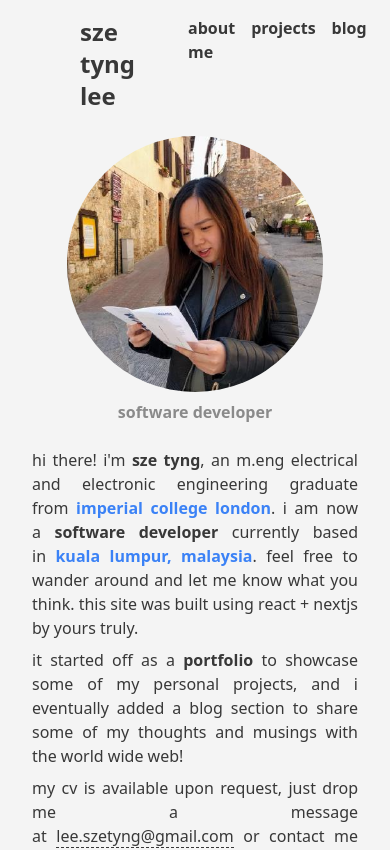
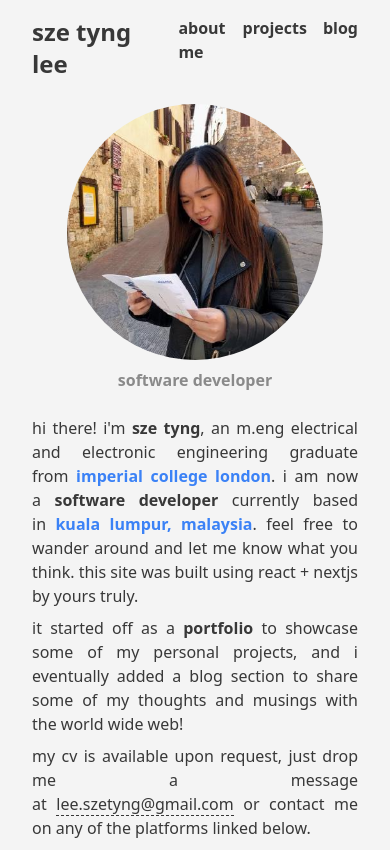
Before and after one commit to szetyng/personal-site-next, a Next.js app: page / in a window 390 px wide. Shown: the top 850 px of the page. Built offline with nearby package versions, Linux system fonts and the light colour scheme.

Commit message:
minor styling

```diff
--- a/src/app/components/NavBar.jsx
+++ b/src/app/components/NavBar.jsx
@@ -23,7 +23,8 @@ const NavBar = () => {
 
   return (
     <>
-      <nav className="flex px-20 py-4">
+      <nav className="flex justify-center">
+        <div className="flex py-4 md:px-20 px-8 max-w-7xl w-full">
           <div className="w-2/5">
             <Link href="/">
               <h1 className="font-bold text-2xl  hover:text-off-blue">
@@ -48,6 +49,7 @@ const NavBar = () => {
               );
             })}
           </div>
+        </div>
       </nav>
     </>
   );
```
Lines whose indentation alone changed are shown as unchanged.
